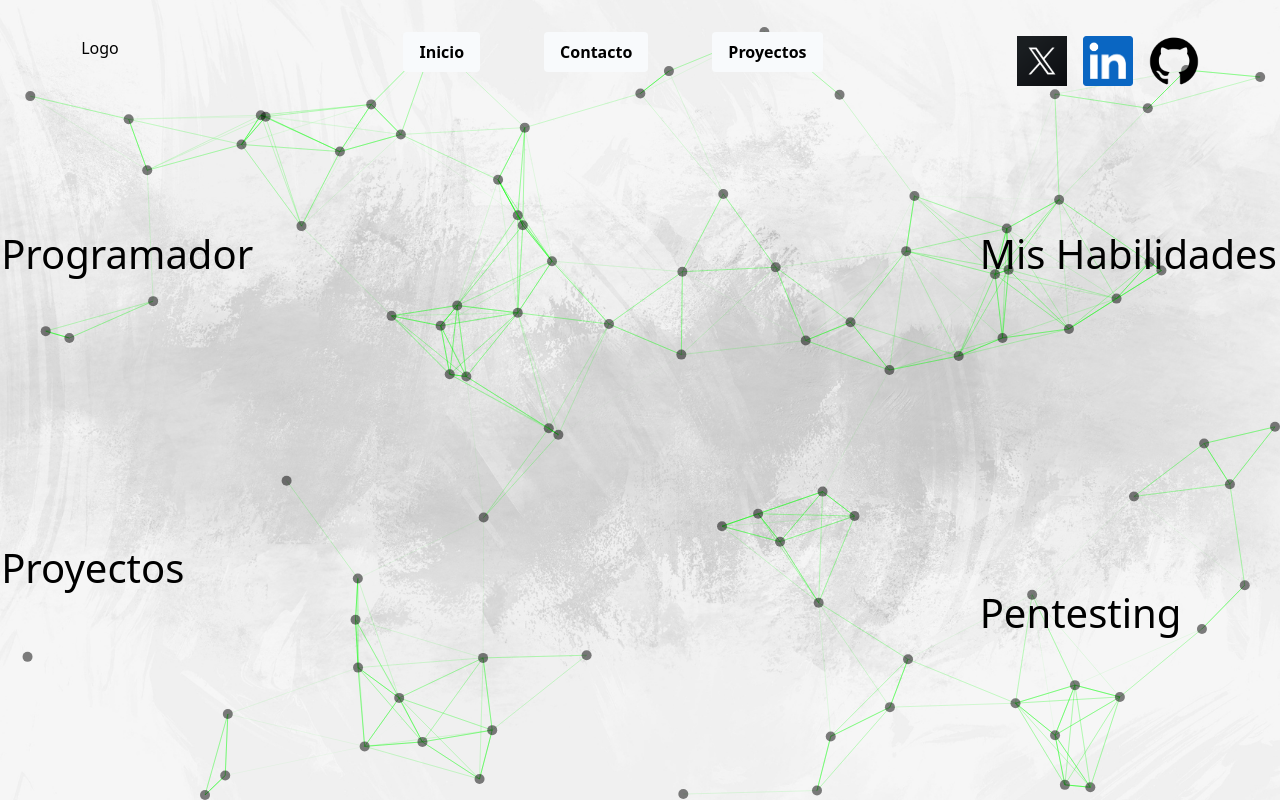
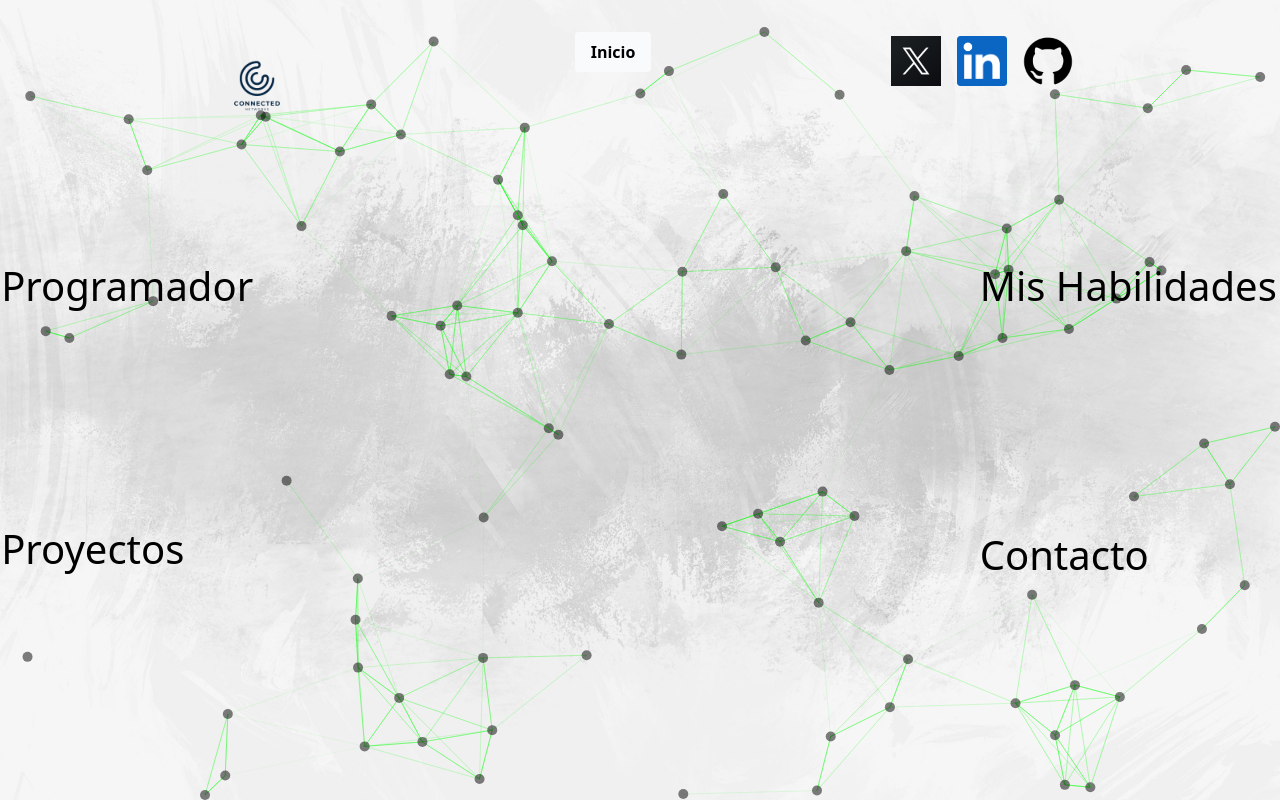
Before and after one commit to 3p1c0s3nd/miPorfolio, a React (Vite) app: page / in a window 1280 px wide. Built offline with nearby package versions, Linux system fonts and the light colour scheme.

Commit message:
le agregue el formulario de contacto

```diff
--- a/src/App.css
+++ b/src/App.css
@@ -5,7 +5,7 @@
 
 .menu{
     display: flex;
-    justify-content: space-around;
+    justify-content: space-evenly;
     max-width: 100%;
     width: 100%;
     color:white;
--- a/src/components/body/ComponentBodySite.css
+++ b/src/components/body/ComponentBodySite.css
@@ -44,10 +44,14 @@
 
 }
 
-.content__proyectos, .content__pentesting{
-    padding-top: 100%;
+.content__proyectos{
+    padding-top: 80%;
 }
 
+
+.content__pentesting{
+    padding-top: 70%;
+}
 .content__seguridad, .content__pentesting{
 
     font-size: 2.5rem;
--- a/src/components/body/ComponentBodySite.jsx
+++ b/src/components/body/ComponentBodySite.jsx
@@ -49,7 +49,7 @@ const ComponentBodySite = () => {
         </div>
         <div className="content__right flex flex-col">
          <SeguridadWeb /> <div className="content__seguridad " onClick={() => handleBoton1(".seguridadWeb", "seguridadWeb_mostrar")} style={{cursor:"pointer"}}>Mis Habilidades</div>
-          <Pentesting /><span className="content__pentesting " onClick={() => handleBoton1(".pentesting", "pentesting_mostrar")} style={{cursor:"pointer"}}>Pentesting</span>
+          <Pentesting /><span className="content__pentesting " onClick={() => handleBoton1(".pentesting", "pentesting_mostrar")} style={{cursor:"pointer"}}>Contacto</span>
         </div>
       </div>
     </>
--- a/src/components/body/pentesting/pentesting.css
+++ b/src/components/body/pentesting/pentesting.css
@@ -11,6 +11,9 @@
     background-color: #f0f0f0;
     transform: translateX(-200%);
     z-index: 1;
+    background-image:url(./fondodiv.png);
+    background-repeat: no-repeat;
+    background-size: cover;
 }
 
 
--- a/src/components/body/pentesting/pentesting.jsx
+++ b/src/components/body/pentesting/pentesting.jsx
@@ -13,7 +13,15 @@ const Pentesting = () =>{
 
     return(
         <div className="pentesting"  onClick={() => handleBoton(".pentesting")}>
-                Hacking Etico
+                <div>
+                  <h1 className="m-10 text-4xl">Contacto</h1>
+                  <form className="flex flex-col gap-4">
+                    <input type="text" placeholder="Nombre" />
+                    <input type="email" placeholder="Email" />
+                    <textarea placeholder="Comentario"></textarea>
+                    <button type="submit" className='bg-slate-50 hover:bg-slate-200 text-black px-4 py-2 rounded hover:font-bold'>Enviar</button>
+                  </form>
+                  </div>
         </div>
     );
 };
--- a/src/components/body/seguridadWeb/seguridadWeb.jsx
+++ b/src/components/body/seguridadWeb/seguridadWeb.jsx
@@ -18,8 +18,8 @@ const SeguridadWeb = () => {
       <div className="flex gap-32">
 
         <div>
-        <h1>Mis Habilidades</h1>
-          <ul>
+        <h1 className="text-3xl m-10">Mis Habilidades</h1>
+          <ul className="text-2xl flex flex-col gap-4">
             <li className="text-2xl">Hacking Etico</li>
             <li className="text-2xl">Seguridad Informática</li>
             <li className="text-2xl">Ciberseguridad</li>
@@ -33,8 +33,8 @@ const SeguridadWeb = () => {
         </div>
 
         <div>
-        <h1>Herramientas que Uso</h1>
-          <ul>
+        <h1 className="text-3xl m-10">Herramientas que Uso</h1>
+          <ul className="text-2xl flex flex-col gap-4">
             <li className="text-2xl">Burp Suite y OwaspZap</li>
             <li className="text-2xl">Acunetix y Netsparket</li>
             <li className="text-2xl">Immunity Debugger</li>
--- a/src/components/header/ComponentMainSite.jsx
+++ b/src/components/header/ComponentMainSite.jsx
@@ -3,16 +3,16 @@ import  funciones  from "../../funciones/funciones";
 const ComponentMainSite = () =>{
 
     const clasesBoton = "bg-slate-50 hover:bg-slate-200 text-black px-4 py-2 rounded hover:font-bold active:bg-slate-500 m-8 font-bold";
-    const menu = ["Inicio","Contacto","Proyectos"];
+    const menu = ["Inicio"];
     const renderMenu = menu.map((item) => (
-        <button className={clasesBoton}>{item}</button>
+        <button className={clasesBoton} onClick={() => funciones.gotoLocation("/")}>{item}</button>
     ));
 
 
 
     return(
         <div className="menu">
-            <div className="menu__logo text-left mt-9">Logo</div>
+            <div className="menu__logo text-left mt-9"><img src="./2.png" width={100} height={100}/></div>
             <div>{renderMenu}</div>
            <div className="flex gap-4 mt-9">
                <p><img src="./twitter.png" width={50} height={50} onClick={() => funciones.gotoLocation("https://twitter.com/3p1c0w3nd")} style={{cursor:"pointer"}}/></p>
```
Also changed, not shown: public/2.png (added).
